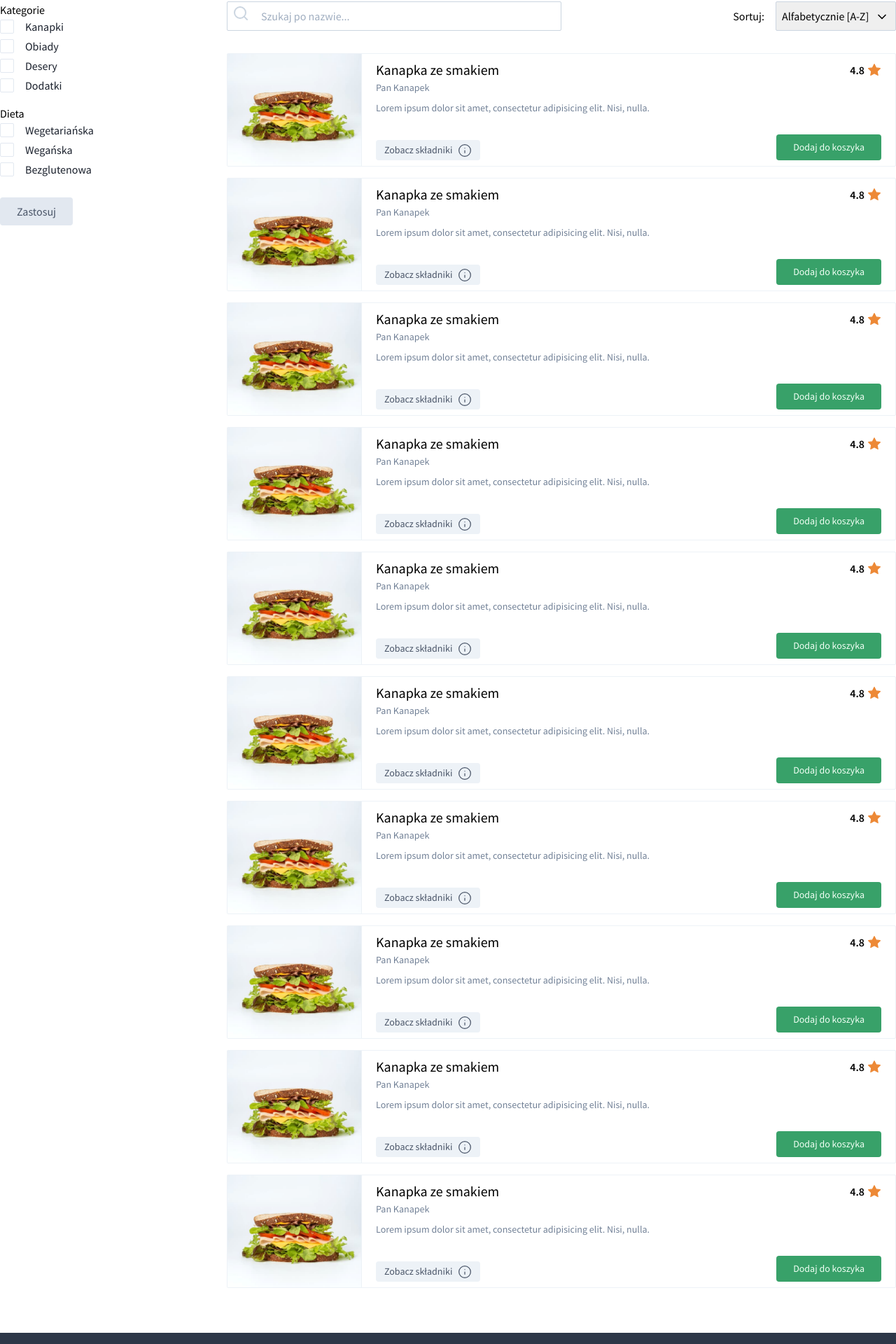
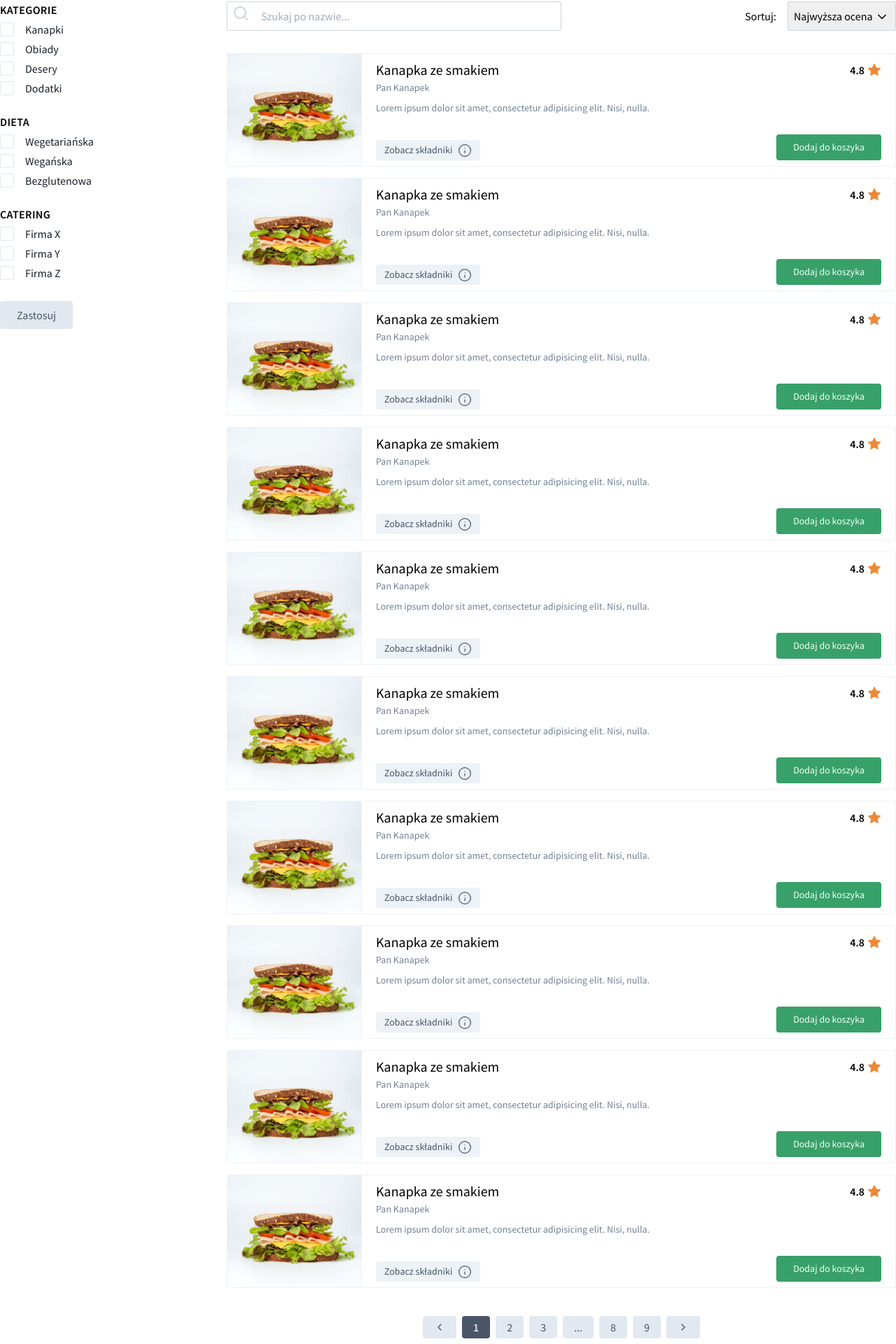
Before and after one commit to filipsobol/Foodsy-Frontend, a Nuxt app: page /listing in a window 1280 px wide. Shown: the part 1175-3095 px from the top of the page at 70% size. Built offline with nearby package versions, Linux system fonts and the light colour scheme.

Commit message:
Fix jumping layout

```diff
--- a/components/common/Checkbox.vue
+++ b/components/common/Checkbox.vue
@@ -117,6 +117,8 @@ label {
     span {
         @apply ml-2;
         @apply text-gray-900;
+
+        user-select: none;
     }
 }
 </style>
--- a/pages/listing.vue
+++ b/pages/listing.vue
@@ -3,7 +3,9 @@
         <div class="flex lg:flex-row flex-col -mx-2">
             <form class="lg:w-3/12 w-full px-2">
                 <div>
-                    <h4>Kategorie</h4>
+                    <h4 class="mb-1 font-semibold uppercase tracking-wide">
+                        Kategorie
+                    </h4>
 
                     <Checkbox
                         v-for="category in categories"
@@ -13,8 +15,10 @@
                         :input-value="category.value" />
                 </div>
 
-                <div class="mt-4">
-                    <h4>Dieta</h4>
+                <div class="mt-6">
+                    <h4 class="mb-1 font-semibold uppercase tracking-wide">
+                        Dieta
+                    </h4>
 
                     <Checkbox
                         v-for="diet in diets"
@@ -22,6 +26,19 @@
                         v-model="form.diets"
                         :label="diet.label"
                         :input-value="diet.value" />
+                </div>
+
+                <div class="mt-6">
+                    <h4 class="mb-1 font-semibold uppercase tracking-wide">
+                        Catering
+                    </h4>
+
+                    <Checkbox
+                        v-for="company in companies"
+                        :key="company.value"
+                        v-model="form.companies"
+                        :label="company.label"
+                        :input-value="company.value" />
                 </div>
 
                 <button
@@ -58,10 +75,10 @@
                         :key="n"
                         class="border border-gray-200 mb-4 flex flex-col lg:flex-row rounded-sm">
                         <div
-                            class="flex-1 flex-initial w-full h-48 lg:w-48 lg:h-40 bg-cover bg-center border-r border-gray-200"
+                            class="flex-initial w-full h-48 lg:w-48 lg:h-40 bg-cover bg-center border-r border-gray-200"
                             style="background-image: url('/images/product.jpg')" />
 
-                        <div class="flex-1 flex flex-col py-2 mx-5 h-full">
+                        <div class="flex-grow flex flex-col content-end py-2 px-5">
                             <p class="flex flex-row justify-between">
                                 <span class="title text-xl">Kanapka ze smakiem</span>
 
@@ -81,7 +98,7 @@
                                 </p>
                             </div>
 
-                            <div class="flex-grow flex flex-row lg:items-end justify-between mt-4">
+                            <div class="flex-grow flex flex-row lg:items-end justify-between mt-4 lg:mt-0">
                                 <button
                                     type="button"
                                     class="see-ingredients">
@@ -98,6 +115,21 @@
                             </div>
                         </div>
                     </div>
+                </div>
+
+                <div class="pagination">
+                    <a href="#">
+                        <Icon name="chevron-left" />
+                    </a>
+                    <a href="#" class="active">1</a>
+                    <a href="#">2</a>
+                    <a href="#">3</a>
+                    <a href="#">...</a>
+                    <a href="#">8</a>
+                    <a href="#">9</a>
+                    <a href="#">
+                        <Icon name="chevron-right" />
+                    </a>
                 </div>
             </div>
         </div>
@@ -149,27 +181,38 @@ export default {
                 value: "bezglutenowa"
             }
         ],
+        companies: [
+            {
+                label: "Firma X",
+                value: "company_x"
+            },
+            {
+                label: "Firma Y",
+                value: "company_y"
+            },
+            {
+                label: "Firma Z",
+                value: "company_z"
+            }
+        ],
         sortBy: [
             {
-                value: "name_asc",
-                label: "Alfabetycznie [A-Z]",
+                value: "rating",
+                label: "Najwyższa ocena",
             },
             {
-                value: "name_desc",
-                label: "Alfabetycznie [Z-A]",
+                value: "price",
+                label: "Najniższa cena",
             },
             {
-                value: "price_asc",
-                label: "Po cenie (rosnąco)",
-            },
-            {
-                value: "price_desc",
-                label: "Po cenie (malejąco)",
+                value: "name",
+                label: "Alfabetycznie",
             },
         ],
         form: {
             categories: [],
             diets: [],
+            companies: [],
             sortBy: "",
         }
     })
@@ -239,4 +282,37 @@ export default {
         @apply bg-gray-400;
     }
 }
+
+.pagination {
+    @apply flex;
+    @apply flex-row;
+    @apply mt-6;
+    @apply justify-center;
+
+    a {
+        @apply flex;
+        @apply items-center;
+        @apply py-1;
+        @apply px-4;
+        @apply mx-1;
+        @apply rounded;
+        @apply bg-gray-300;
+        @apply text-gray-700;
+
+        svg {
+            @apply w-4;
+            @apply h-4;
+        }
+
+        &.active {
+            @apply bg-gray-700;
+            @apply text-gray-300;
+            @apply font-semibold;
+        }
+
+        &:hover {
+            @apply bg-gray-400;
+        }
+    }
+}
 </style>
```
